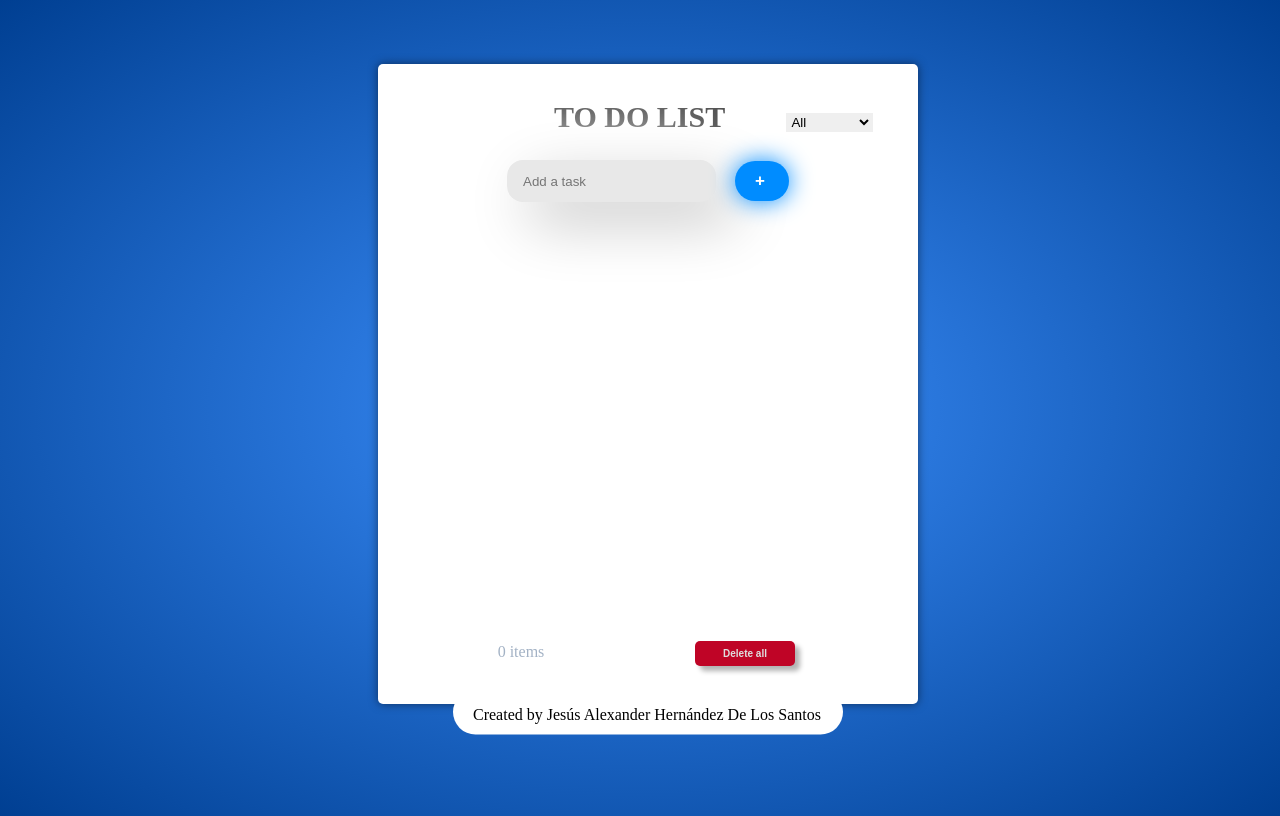
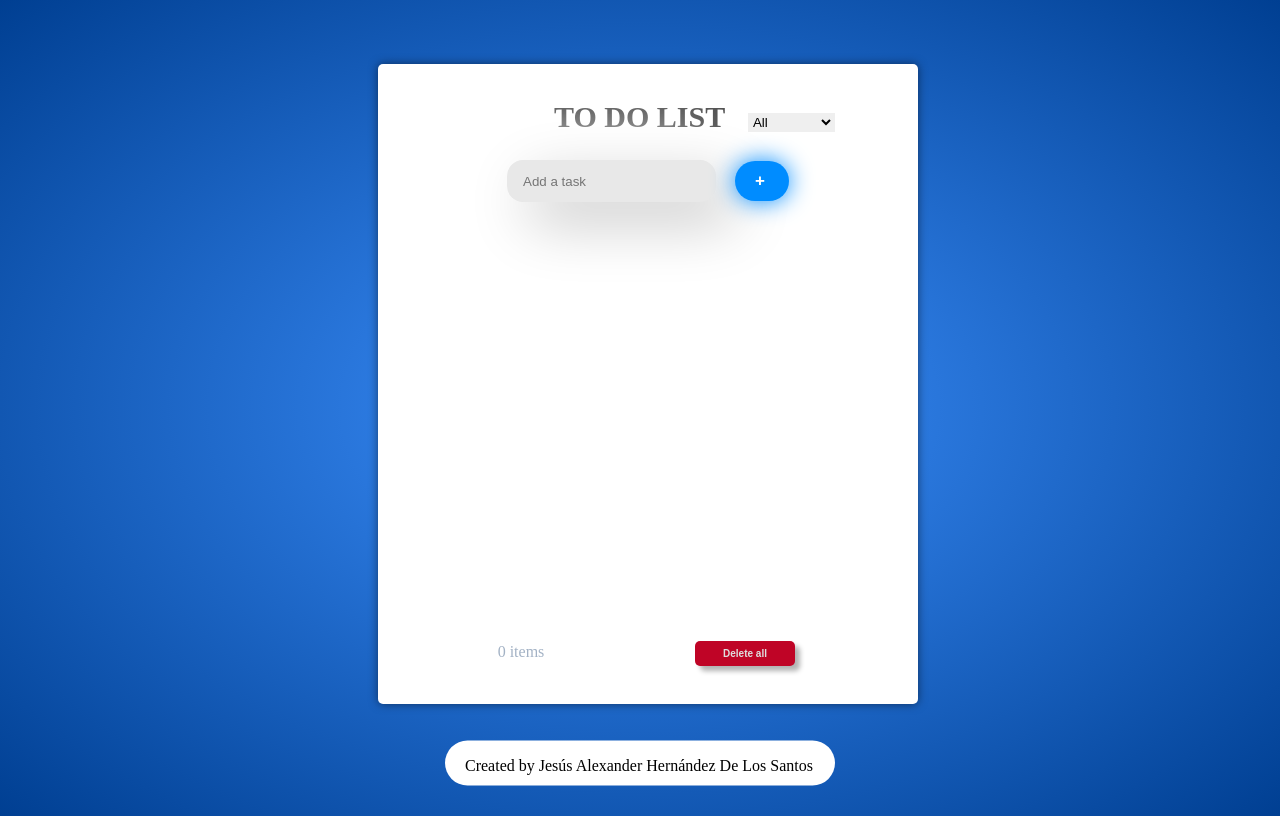
Before and after one commit to yizu13/To-do-app-proyect, a plain HTML site: page index.html in a window 1280 px wide. Drawn offline with Linux system fonts and the light colour scheme.

```diff
--- a/css/style.css
+++ b/css/style.css
@@ -267,11 +267,11 @@ b{
   }
 
   #footer{
-    position: absolute;
+    position: fixed;
     width: 350px;
     height: 5px;
-    top: 88%;
-    left: 50%;
+    bottom: -1vh;
+    left: 50vw;
     transform: translate(-50%,-50%);
     background: #fff;
     padding: 20px;
@@ -290,7 +290,7 @@ b{
 
   #selectContainer{
     border-color: transparent;
-    margin-left: 4vw;
+    margin-left: 1vw;
     position: relative;
     display: inline-block;
     transition: all 0.3s ease;
```
